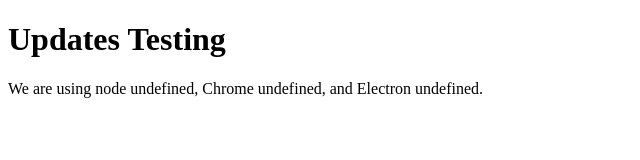
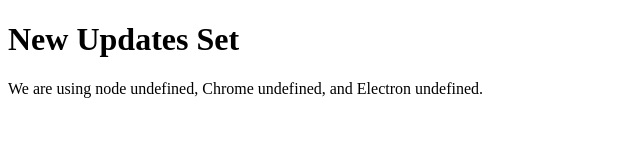
Before and after one commit to ashu8912/electron-update-mechanism-sample-app, an Electron app: page index.html in a window 800 px wide. Shown: the whole page, without its empty margins (0-640 px from the left). Drawn offline with Linux system fonts and the light colour scheme.

Commit message:
new release

```diff
--- a/index.html
+++ b/index.html
@@ -22,7 +22,7 @@
     </style>
   </head>
   <body>
-    <h1>Updates Testing
+    <h1>New Updates Set
     </h1>
     <p id="version"></p>
     <div id="notification" class="hidden">
--- a/package.json
+++ b/package.json
@@ -1,7 +1,7 @@
 {
   "name": "electron-update-mechanism-example",
   "productName": "electron-update-mechanism-example",
-  "version": "6.0.3",
+  "version": "6.0.4",
   "description": "This is a electron update example app",
   "main": "main.js",
   "scripts": {
```
